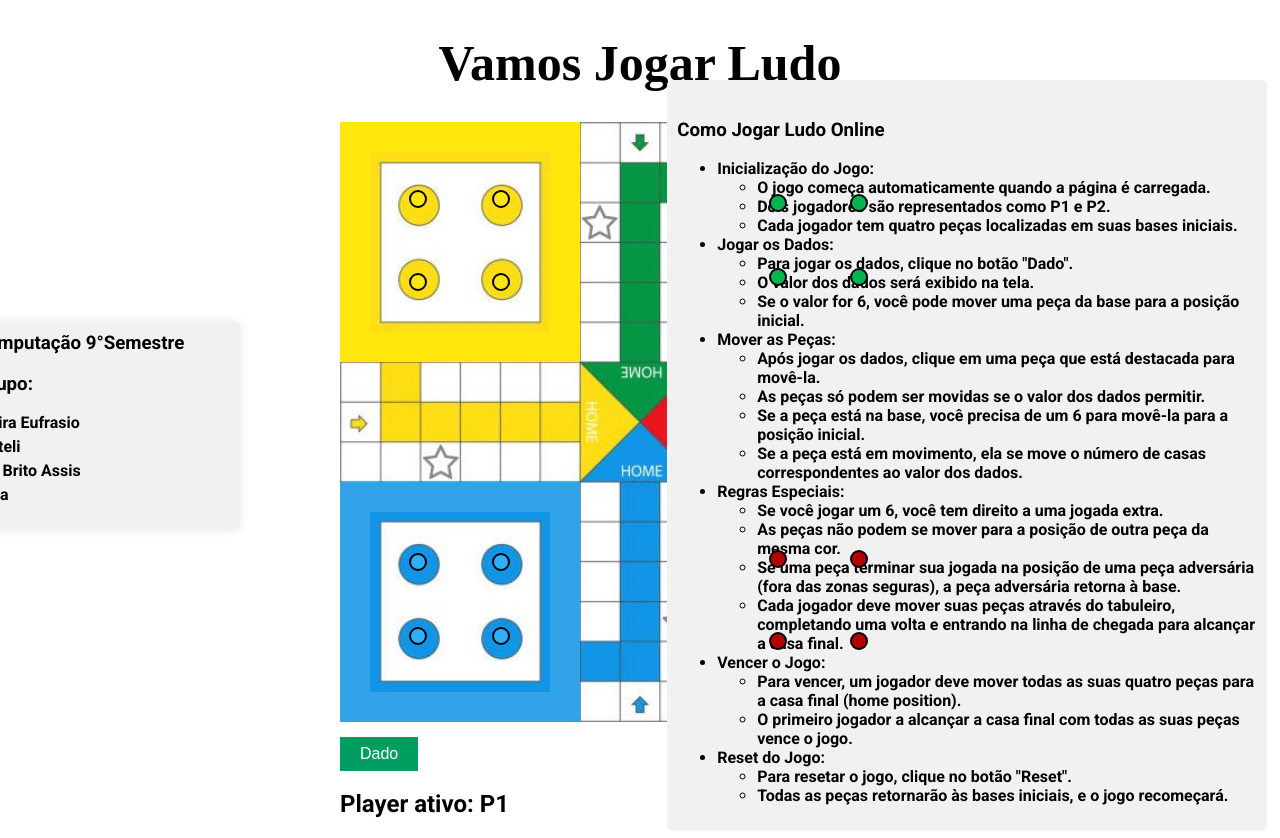
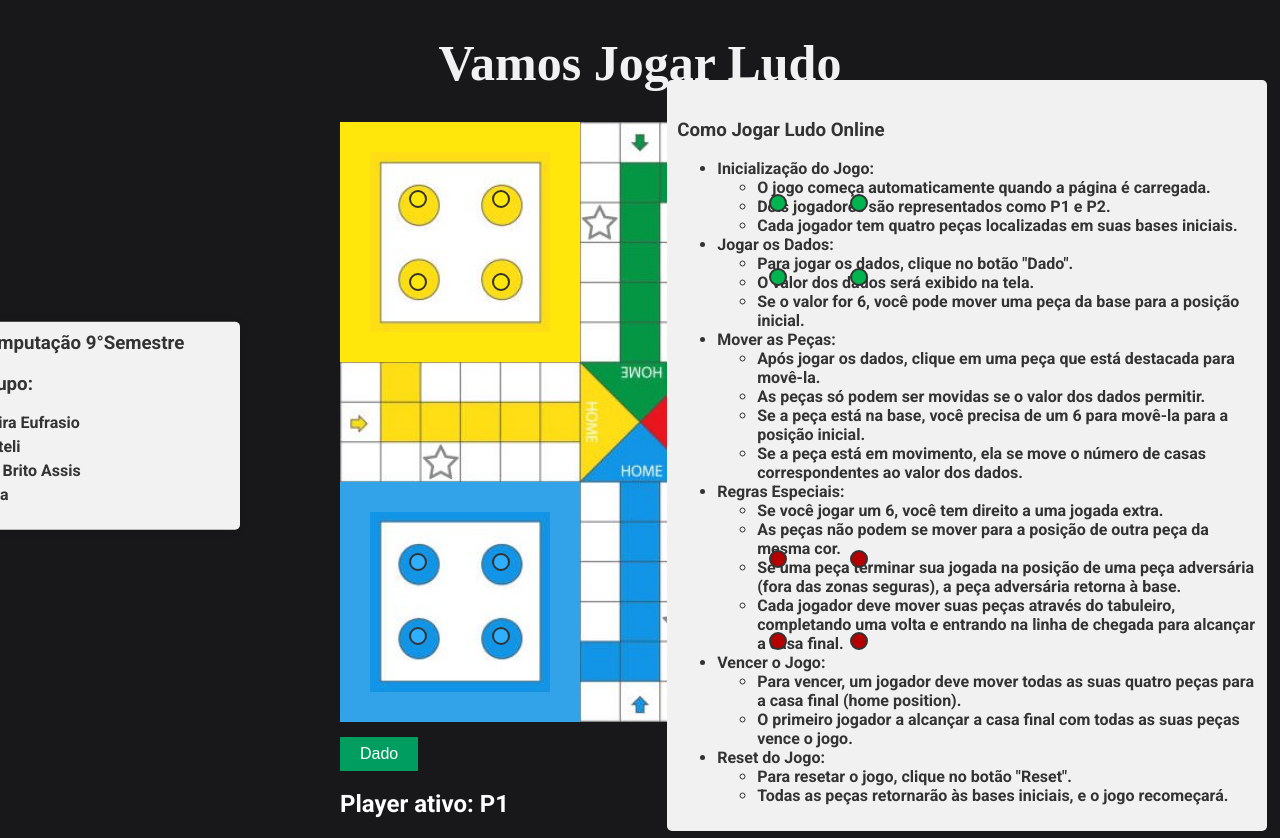
Before and after one commit to erick-assuncao/EngenhariaDeSoftwareII, a plain HTML site: page index.html in a window 1280 px wide. Drawn offline with Linux system fonts and the light colour scheme.

Commit message:
feat: Adicionando dark theme

```diff
--- a/ludo/style.css
+++ b/ludo/style.css
@@ -4,6 +4,8 @@
 
 body {
     font-family: 'Roboto', sans-serif;
+    background-color: #18181a;
+    color: #333333;
 }
 
 .ludo-container {
@@ -16,6 +18,7 @@ body {
     text-align: center;
     font-size: 50px;
     margin-bottom: 30px;
+    color: #f1f1f1;
     font-family: 'Libre Baskerville', serif;
 }
 
@@ -25,7 +28,7 @@ body {
     top: 50%;
     transform: translateY(-50%);
     width: 400px;
-    background-color: #f1f1f1;
+    background-color: #f2f2f2;
     padding: 10px;
     border-radius: 5px;
     box-shadow: 0 0 10px rgba(0, 0, 0, 0.1);
@@ -164,6 +167,8 @@ body {
     border: none;
     cursor: pointer;
     font-size: 16px;
+    background-color: #6b6b6b;
+    color: white;
 }
 
 .btn:disabled {
@@ -185,3 +190,7 @@ body {
     font-size: 24px;
     font-weight: bold;
 }
+
+.active-player{
+    color: white;
+}
```
